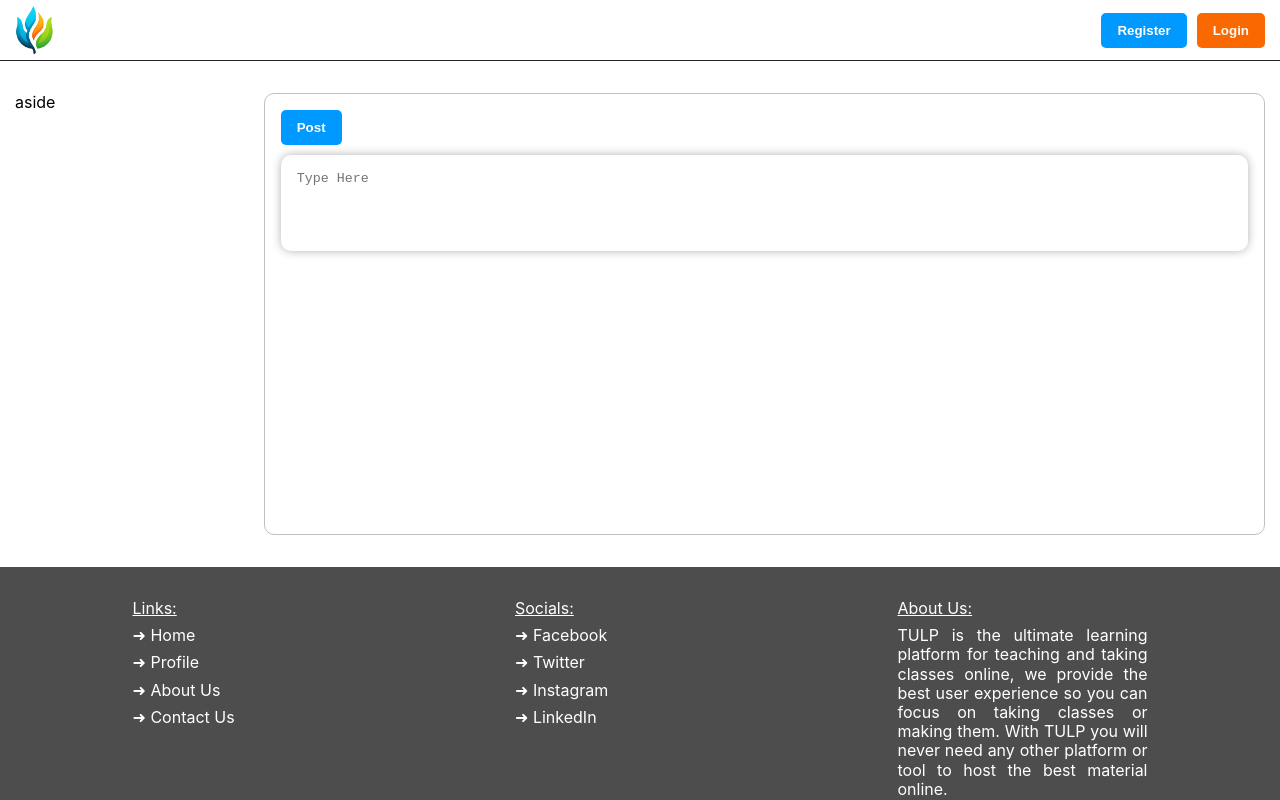
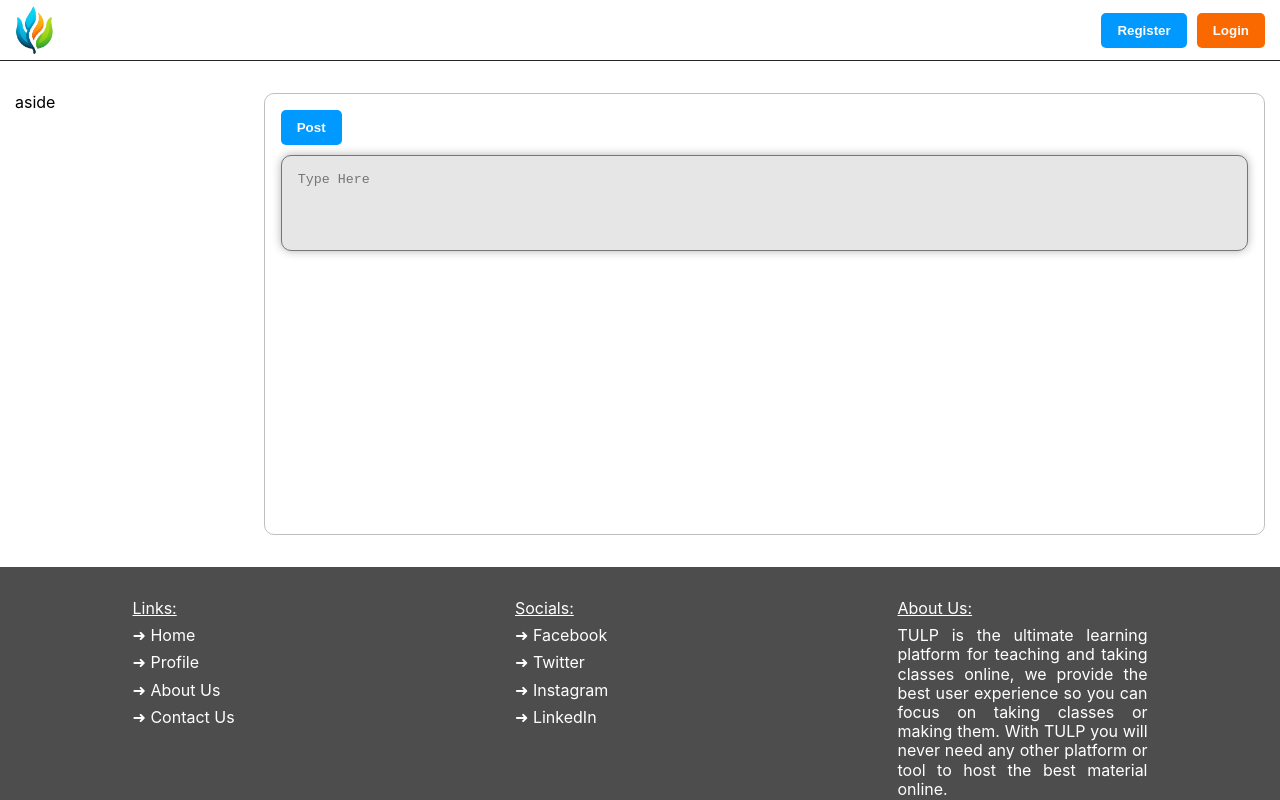
Before and after one commit to AliHakim773/TULP, a React (Vite) app in the folder tulp-frontend/: page / in a window 1280 px wide. Built offline with nearby package versions, Linux system fonts and the light colour scheme; no server answers.

Commit message:
FrontendL changed post field styles

```diff
--- a/tulp-frontend/src/components/LandingFeed/PostField/styles.css
+++ b/tulp-frontend/src/components/LandingFeed/PostField/styles.css
@@ -8,6 +8,6 @@
   resize: none;
   padding: 1rem;
   height: 6rem;
-  border: none;
   border-radius: 10px;
+  background-color: var(--grey-5);
 }
```
